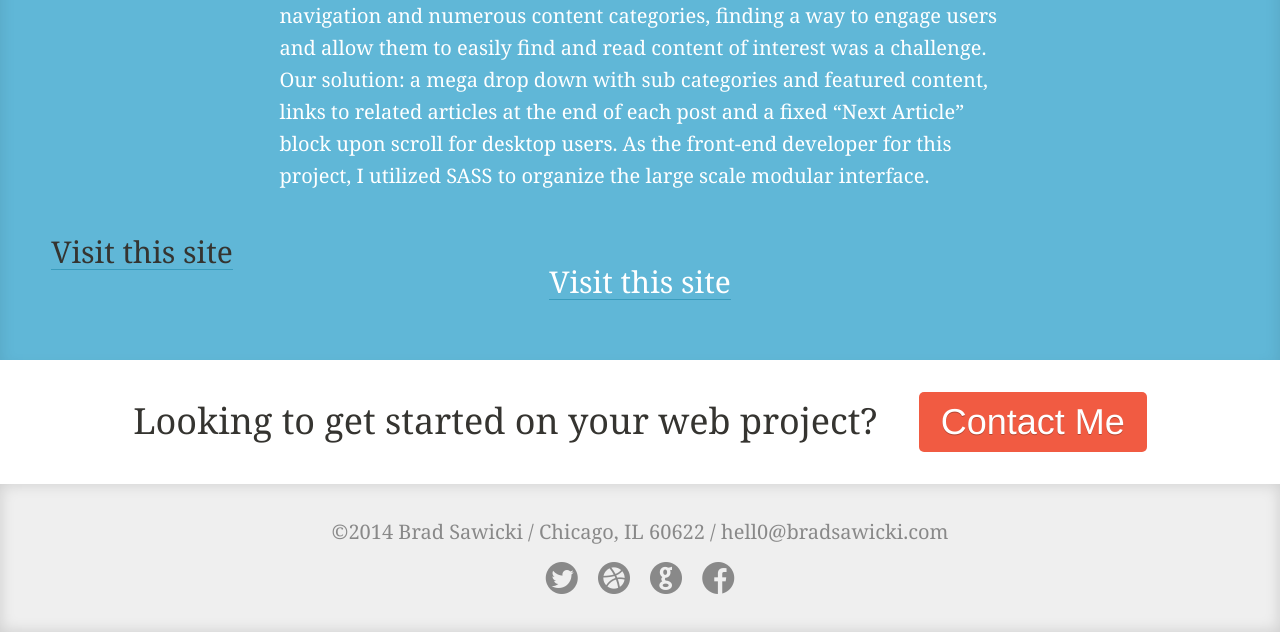
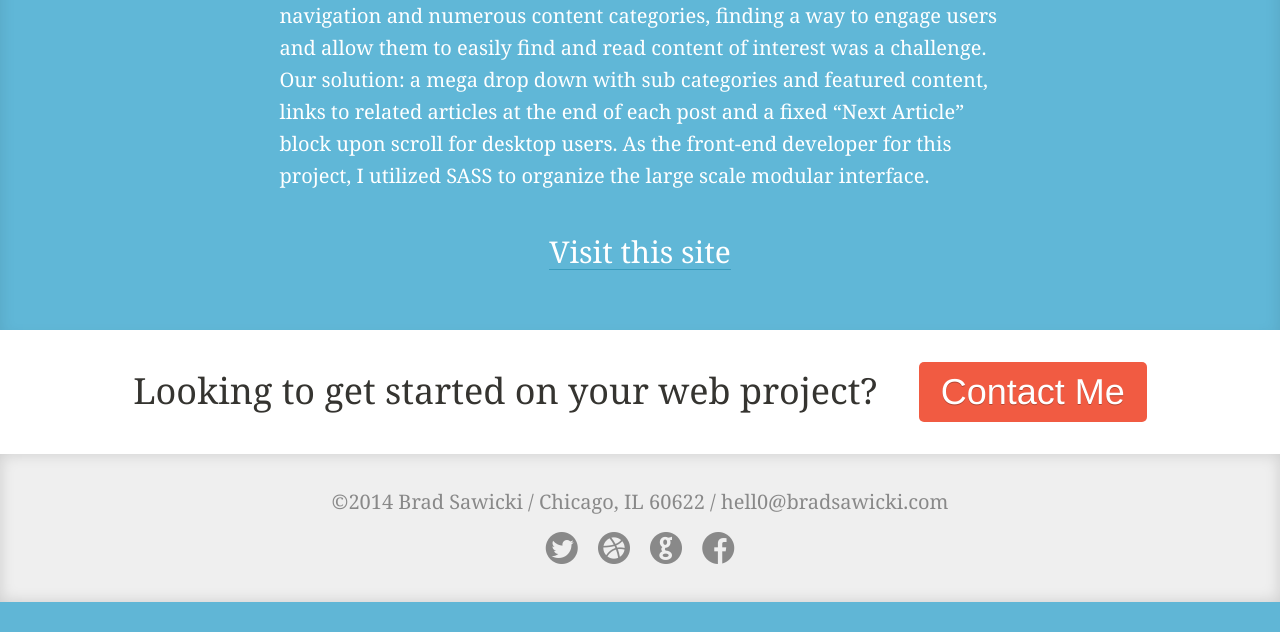
Before and after one commit to bradsawicki/portfolio, a PHP site: page /project/the-everygirl/ in a window 1280 px wide. Shown: the part 1294-1926 px from the top of the page. After the commit the page ends 1896 px from the top, so only its background shows below. Run offline with PHP 8.4, Linux system fonts and the light colour scheme; some libraries are stand-ins or nearby versions.

Commit message:
TEG visit site link update

```diff
--- a/project/the-everygirl/index.php
+++ b/project/the-everygirl/index.php
@@ -12,7 +12,6 @@
 			<div class="content">
 				<p class="description">The Everygirl is a resource for women’s lifestyle and inspiration. They approached the Eleven Eleven Creative team in need of a complete website redesign, a new logo and the migration of years of articles to a new system. The team collaborated to create a user experience that is focused on content, photography and social media interaction. With sprawling navigation and numerous content categories, finding a way to engage users and allow them to easily find and read content of interest was a challenge. Our solution: a mega drop down with sub categories and featured content, links to related articles at the end of each post and a fixed “Next Article” block upon scroll for desktop users. As the front-end developer for this project, I utilized SASS to organize the large scale modular interface.</p>
 			</div>
-			<div class="visit"><a href="http://theverygirl.com" target="_blank">Visit this site</a></div>
 			<div class="project-nav">
 			    <a href="/project/fourkites/" class="arrow prev"></a>
 			    <a href="http://theverygirl.com" target="_blank" class="visit">Visit this site</a>
```
